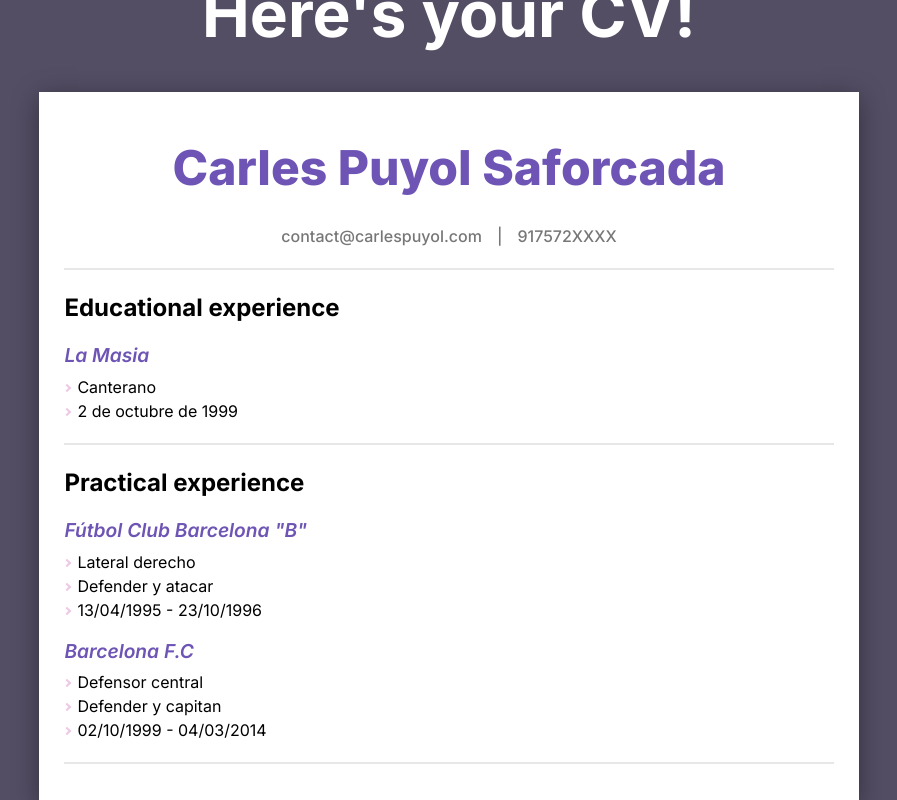
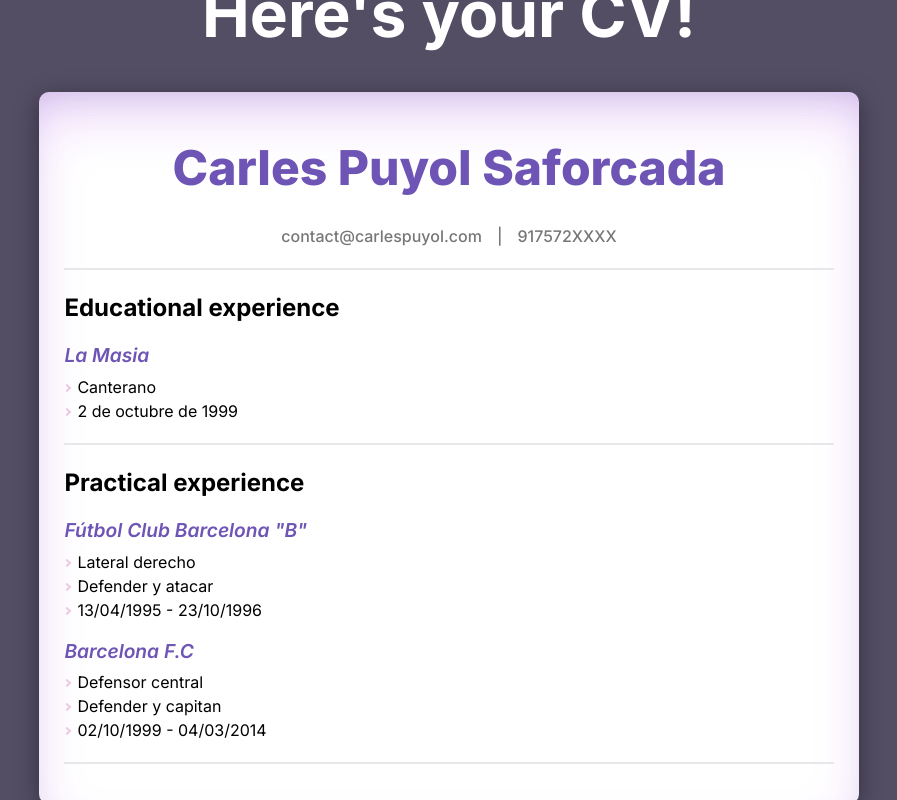
Before and after one commit to BenjaminFrias/cv-maker, a React (Vite) app: page / in a window 1280 px wide. Both pictures are taken after typing "Sample", "Sample", "name@example.com", "Sample", "Sample", "Sample" into the empty fields and a click on the button "Submit CV". Shown: the part 184-984 px from the top of the page, without its empty margins (191-1088 px from the left). Built offline with nearby package versions, Linux system fonts and the light colour scheme.

Commit message:
style: add box shadow to cv result

```diff
--- a/src/styles/CvResult.css
+++ b/src/styles/CvResult.css
@@ -9,7 +9,10 @@
 	background: white;
 	width: 100%;
 	padding: 40px 25px;
-	box-shadow: rgba(0, 0, 0, 0.4) 0px 5px 25px;
+	box-shadow: rgba(149, 27, 231, 0.2) 0px 30px 60px -12px inset,
+		rgba(123, 123, 170, 0.3) 0px 18px 36px -18px inset,
+		rgba(0, 0, 0, 0.4) 0px 5px 25px;
+	border-radius: 10px;
 }
 
 /* HR */
```
